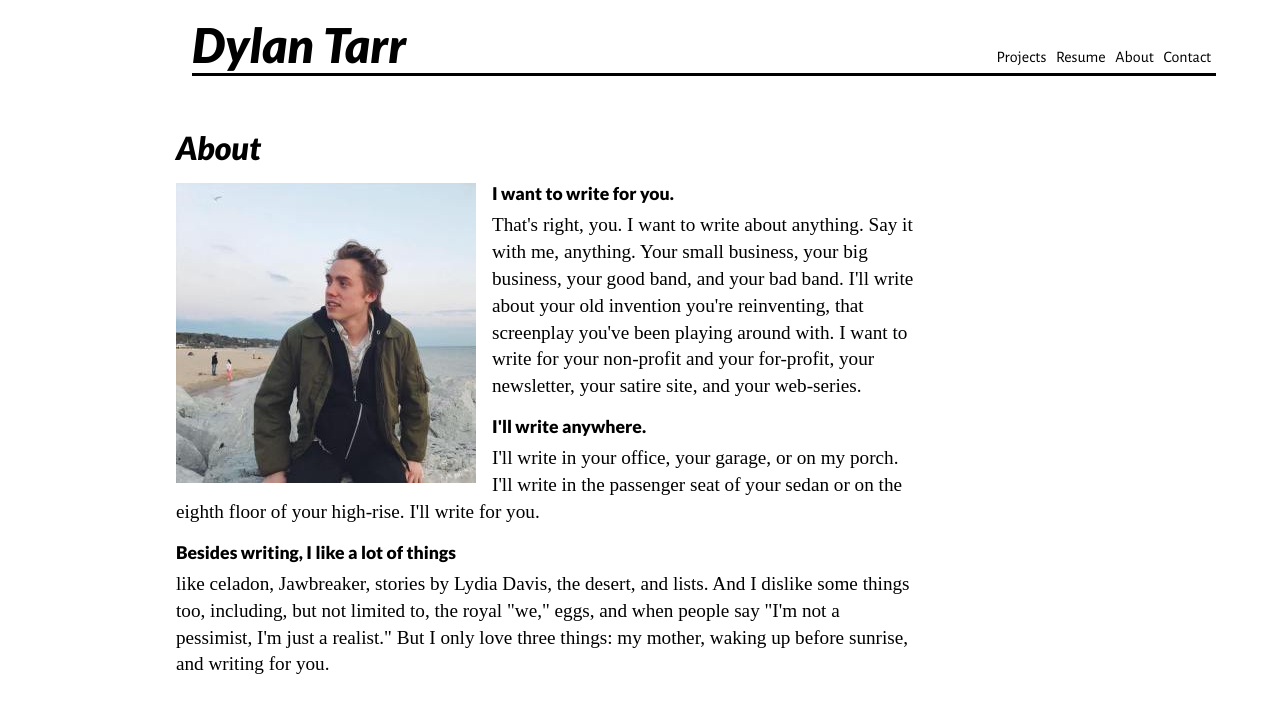
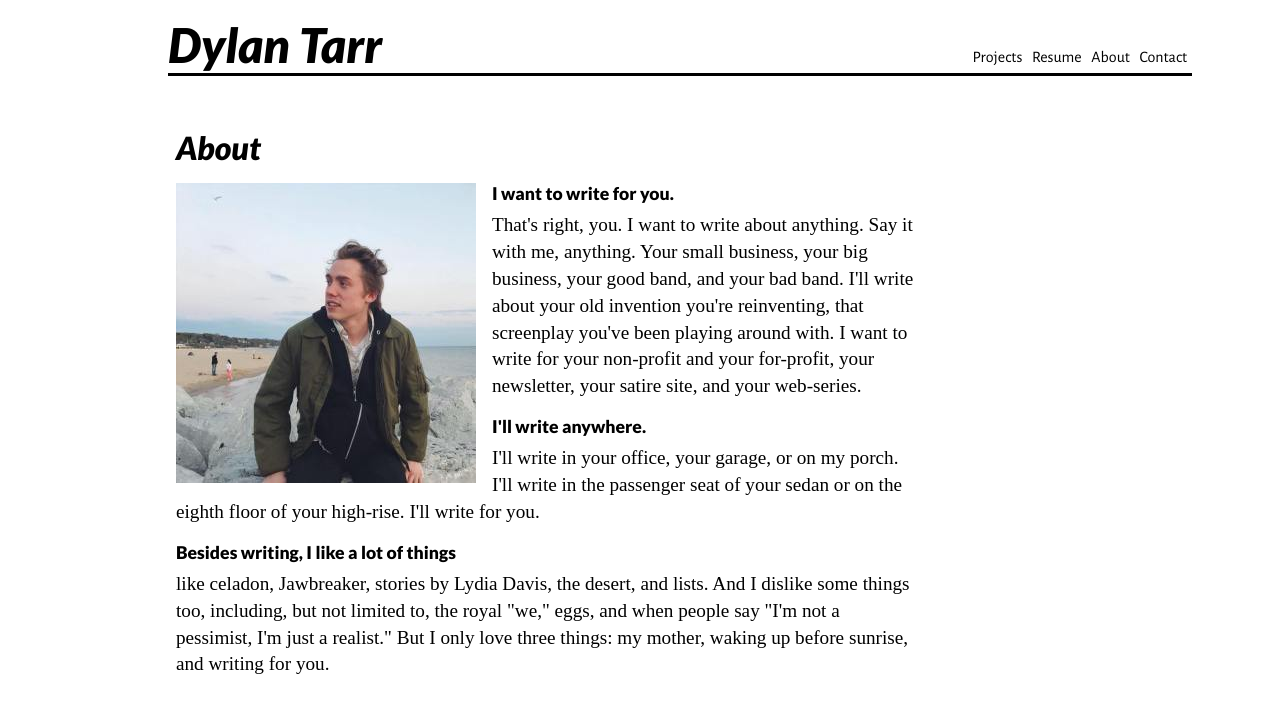
Before and after one commit to televisedprogram/televisedprogram.github.io, a plain HTML site: page dylan-about.html in a window 1280 px wide. Drawn offline with nearby package versions, Linux system fonts and the light colour scheme.

Commit message:
changed header margins again

```diff
--- a/dylan-about.css
+++ b/dylan-about.css
@@ -20,7 +20,7 @@ header a {
 
 header {
     border-bottom: 3px solid black;
-    margin: 0 4rem;
+    margin: 0 2.5rem;
     position: absolute;
     width: 80%;
 }
```
